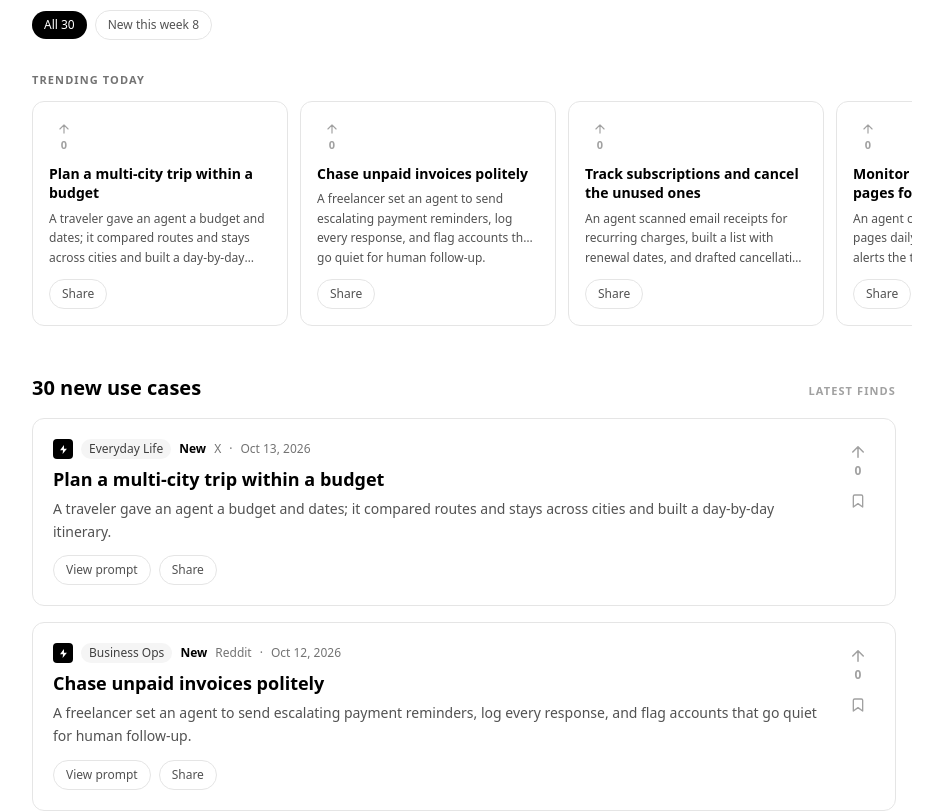
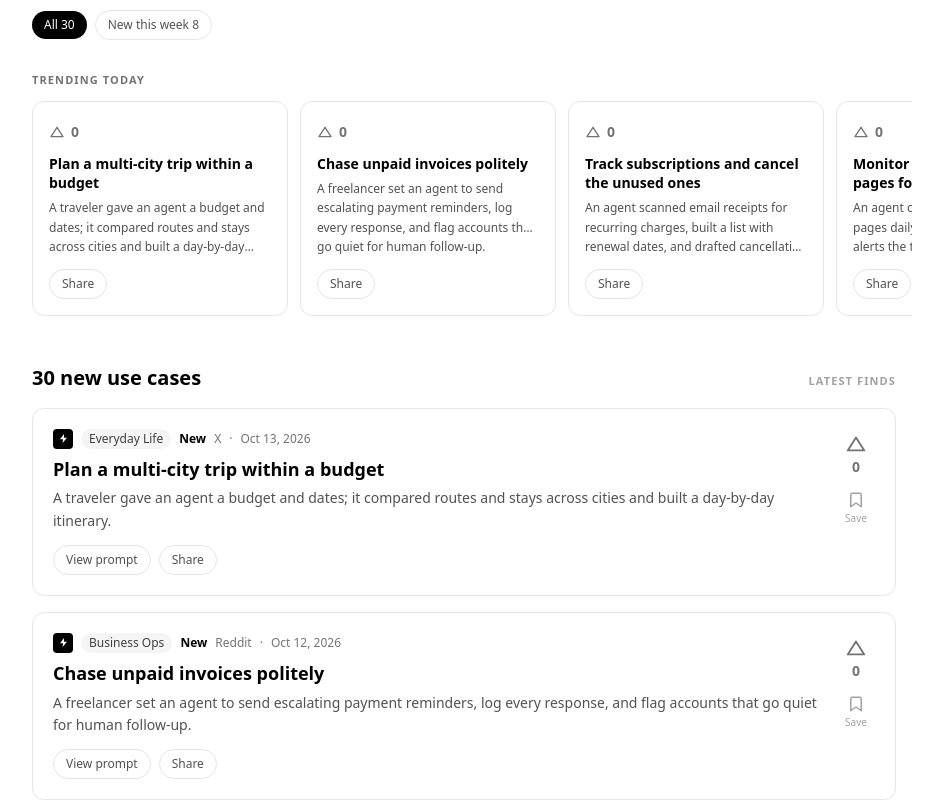
Before and after one commit to Stropurbo/bank-statement-frontend, a React (Vite) app: page / in a window 1280 px wide. Shown: the part 467-1278 px from the top of the page, without its empty margins (176-1119 px from the left). Built offline with nearby package versions, Linux system fonts and the light colour scheme.

Commit message:
match reference upvote style: solid triangle, Save label, inline trending votes

```diff
--- a/src/components/FeedCard.jsx
+++ b/src/components/FeedCard.jsx
@@ -21,26 +21,28 @@ function shareUrl(id) {
   return `${origin}/#uc-${id}`;
 }
 
-function Upvote({ count, active, onToggle, small }) {
+function Upvote({ count, active, onToggle, small, inline }) {
   return (
     <button
       onClick={onToggle}
       aria-label={active ? "Remove upvote" : "Upvote"}
-      className={`flex flex-col items-center gap-0.5 rounded-lg px-2 py-1 transition-colors ${
-        active ? "text-black" : "text-neutral-400 hover:text-black"
+      className={`${
+        inline ? "flex items-center gap-1.5" : "flex flex-col items-center gap-0.5"
+      } rounded-lg px-2 py-1 transition-colors ${
+        active ? "text-black" : "text-neutral-500 hover:text-black"
       }`}
     >
       <svg
-        width={small ? 14 : 18}
-        height={small ? 14 : 18}
+        width={small ? 16 : 22}
+        height={small ? 16 : 22}
         viewBox="0 0 24 24"
         fill={active ? "currentColor" : "none"}
         stroke="currentColor"
-        strokeWidth="2"
+        strokeWidth={active ? 0 : 2}
       >
-        <path d="M12 19V5M5 12l7-7 7 7" strokeLinecap="round" strokeLinejoin="round" />
+        <path d="M12 5l9 14H3z" strokeLinejoin="round" />
       </svg>
-      <span className={`${small ? "text-[11px]" : "text-xs"} font-semibold`}>{count}</span>
+      <span className={`${small ? "text-sm" : "text-sm"} font-semibold`}>{count}</span>
     </button>
   );
 }
@@ -51,13 +53,14 @@ function Bookmark({ active, onToggle }) {
       onClick={onToggle}
       aria-label={active ? "Remove bookmark" : "Save"}
       title="Save"
-      className={`p-1.5 rounded-lg transition-colors ${
+      className={`flex flex-col items-center gap-0.5 p-1.5 rounded-lg transition-colors ${
         active ? "text-black" : "text-neutral-400 hover:text-black"
       }`}
     >
-      <svg width="16" height="16" viewBox="0 0 24 24" fill={active ? "currentColor" : "none"} stroke="currentColor" strokeWidth="2">
+      <svg width="18" height="18" viewBox="0 0 24 24" fill={active ? "currentColor" : "none"} stroke="currentColor" strokeWidth="2">
         <path d="M19 21l-7-5-7 5V5a2 2 0 0 1 2-2h10a2 2 0 0 1 2 2z" strokeLinejoin="round" />
       </svg>
+      <span className="text-[10px] font-medium">Save</span>
     </button>
   );
 }
@@ -169,12 +172,13 @@ export function TrendingCard({ item, votes, toggleVote }) {
   const voted = !!votes[item.id];
   return (
     <div className="shrink-0 w-64 border border-neutral-200 rounded-xl p-4 bg-white hover:border-neutral-400 transition-colors flex flex-col">
-      <div className="flex items-center gap-1.5 text-xs text-neutral-500 mb-2">
+      <div className="mb-2 -ml-2">
         <Upvote
           count={voted ? 1 : 0}
           active={voted}
           onToggle={() => toggleVote(item.id)}
           small
+          inline
         />
       </div>
       <a href={`#uc-${item.id}`} className="font-semibold text-sm leading-snug text-black mb-1.5 line-clamp-2 hover:underline">
```
